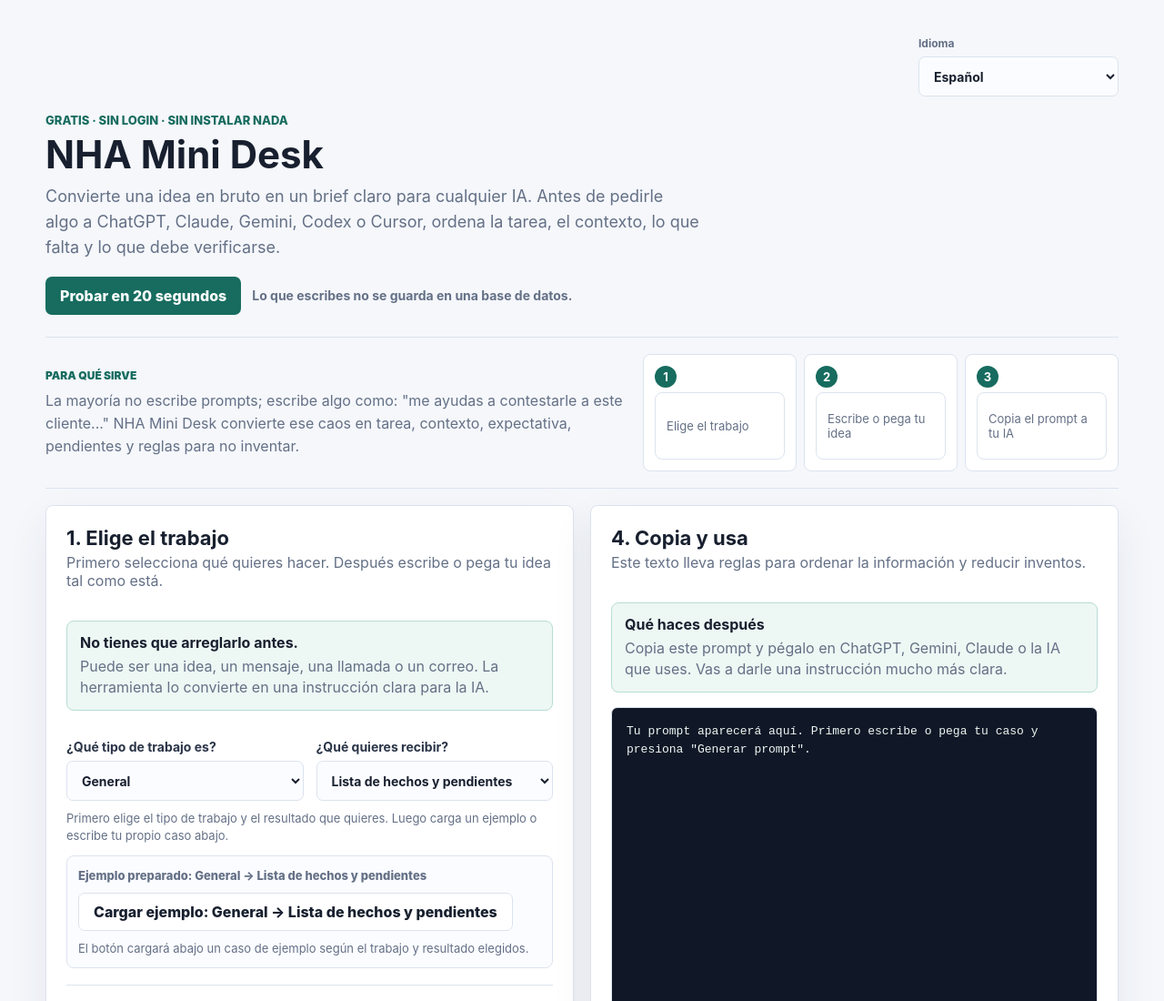
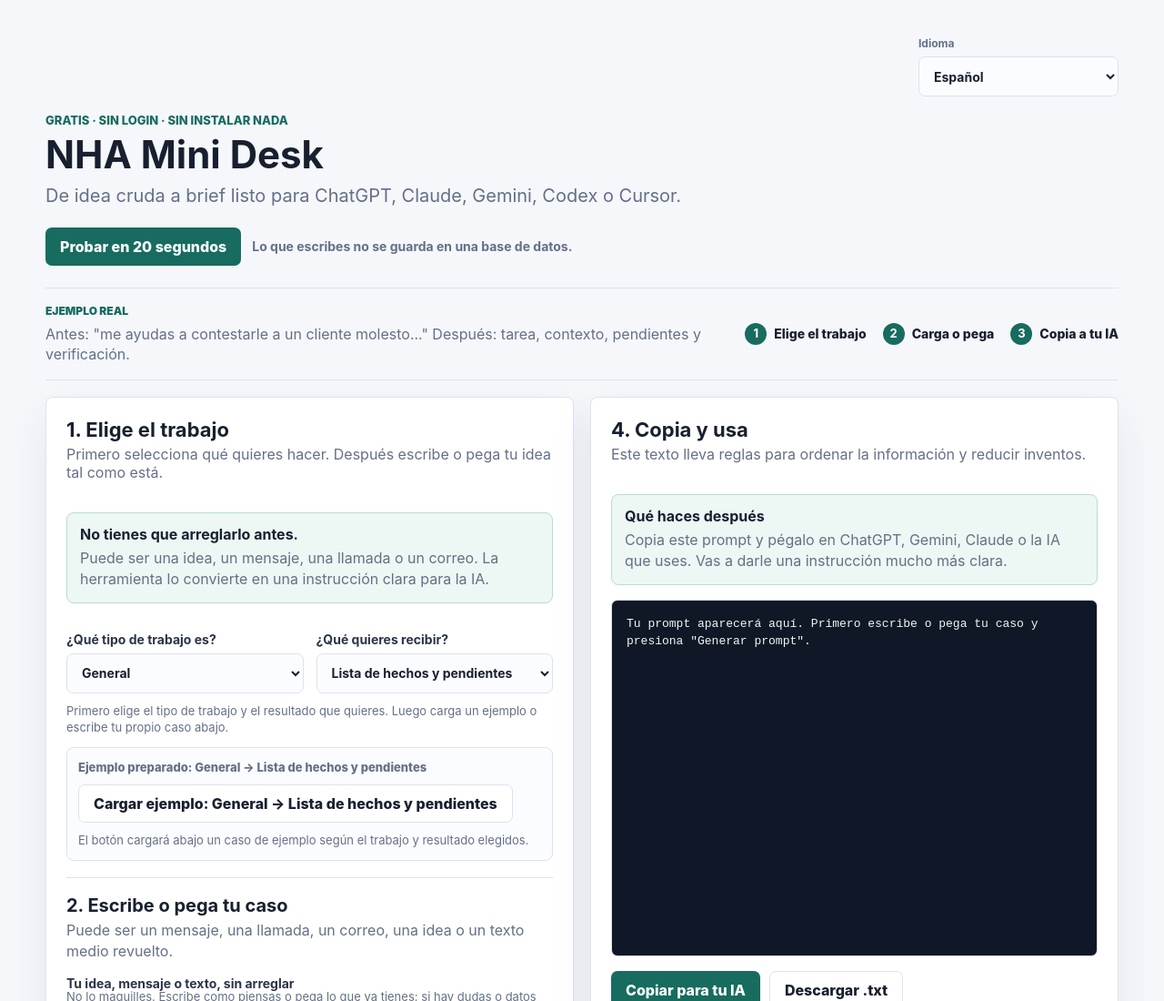
Before and after one commit to albertpikkop/nha-mini-desk, a website: page index.html in a window 1280 px wide. Shown: the top 1100 px of the page at 91% size. Drawn offline with Linux system fonts and the light colour scheme.

Commit message:
Simplify hero and flow copy

```diff
--- a/app.js
+++ b/app.js
@@ -10,14 +10,14 @@ const translations = {
     ui: {
       "language.label": "Idioma",
       "hero.eyebrow": "Gratis · Sin login · Sin instalar nada",
-      "hero.subtitle": "Convierte una idea en bruto en un brief claro para cualquier IA. Antes de pedirle algo a ChatGPT, Claude, Gemini, Codex o Cursor, ordena la tarea, el contexto, lo que falta y lo que debe verificarse.",
+      "hero.subtitle": "De idea cruda a brief listo para ChatGPT, Claude, Gemini, Codex o Cursor.",
       "hero.tryExample": "Probar en 20 segundos",
       "hero.privacy": "Lo que escribes no se guarda en una base de datos.",
-      "why.label": "Para qué sirve",
-      "why.copy": "La mayoría no escribe prompts; escribe algo como: \"me ayudas a contestarle a este cliente...\" NHA Mini Desk convierte ese caos en tarea, contexto, expectativa, pendientes y reglas para no inventar.",
+      "why.label": "Ejemplo real",
+      "why.copy": "Antes: \"me ayudas a contestarle a un cliente molesto...\" Después: tarea, contexto, pendientes y verificación.",
       "steps.one": "Elige el trabajo",
-      "steps.two": "Escribe o pega tu idea",
-      "steps.three": "Copia el prompt a tu IA",
+      "steps.two": "Carga o pega",
+      "steps.three": "Copia a tu IA",
       "input.title": "1. Elige el trabajo",
       "input.subtitle": "Primero selecciona qué quieres hacer. Después escribe o pega tu idea tal como está.",
       "input.explainerTitle": "No tienes que arreglarlo antes.",
@@ -243,14 +243,14 @@ ${getShareUrl()}`
     ui: {
       "language.label": "Language",
       "hero.eyebrow": "Free · No login · No app install",
-      "hero.subtitle": "Turn a rough idea into a clear brief for any AI. Before you ask ChatGPT, Claude, Gemini, Codex, or Cursor to work, organize the task, context, missing information, and verification rules.",
+      "hero.subtitle": "From rough idea to an AI-ready brief for ChatGPT, Claude, Gemini, Codex, or Cursor.",
       "hero.tryExample": "Try in 20 seconds",
       "hero.privacy": "What you write is not saved in a database.",
-      "why.label": "Why this helps",
-      "why.copy": "Most people do not write prompts; they write something like: \"help me reply to this angry customer...\" NHA Mini Desk turns that mess into task, context, expectation, pending items, and rules against guessing.",
+      "why.label": "Real example",
+      "why.copy": "Before: \"help me reply to an angry customer...\" After: task, context, pending items, and verification.",
       "steps.one": "Pick the work",
-      "steps.two": "Write or paste your idea",
-      "steps.three": "Copy it to your AI",
+      "steps.two": "Load or paste",
+      "steps.three": "Copy to AI",
       "input.title": "1. Pick the work",
       "input.subtitle": "First choose the kind of work. Then write or paste your rough ask as it is.",
       "input.explainerTitle": "No need to polish it first.",
@@ -457,14 +457,14 @@ ${getShareUrl()}`
     ui: {
       "language.label": "भाषा",
       "hero.eyebrow": "Free - Login नहीं - App install नहीं",
-      "hero.subtitle": "AI से जो करवाना है, जैसे दिमाग में है वैसे लिखें या paste करें. NHA Mini Desk उसे ChatGPT, Gemini, Claude या जिस AI को आप use करते हैं उसके लिए clear prompt बना देता है.",
+      "hero.subtitle": "Rough idea से ChatGPT, Claude, Gemini, Codex या Cursor के लिए AI-ready brief बनाएं.",
       "hero.tryExample": "20 सेकंड में try करें",
       "hero.privacy": "आप जो लिखते हैं, वह database में save नहीं होता.",
-      "why.label": "यह क्यों काम आता है",
-      "why.copy": "जब हम अधूरी या उलझी हुई बात सीधे AI में डालते हैं, जवाब अच्छा दिख सकता है लेकिन जरूरी चीज छूट सकती है. यह tool भेजने से पहले आपकी बात को shape देता है.",
+      "why.label": "Real example",
+      "why.copy": "पहले: \"angry customer को reply करना है...\" बाद में: task, context, pending items और verification.",
       "steps.one": "काम चुनें",
-      "steps.two": "Rough बात डालें",
-      "steps.three": "Prompt AI में copy करें",
+      "steps.two": "Load या paste",
+      "steps.three": "AI में copy",
       "input.title": "1. काम चुनें",
       "input.subtitle": "पहले काम का type चुनें. फिर अपनी rough बात जैसे है वैसे डाल दें.",
       "input.explainerTitle": "पहले polish करने की जरूरत नहीं.",
@@ -671,14 +671,14 @@ ${getShareUrl()}`
     ui: {
       "language.label": "ਭਾਸ਼ਾ",
       "hero.eyebrow": "Free - Login ਨਹੀਂ - App install ਨਹੀਂ",
-      "hero.subtitle": "AI ਤੋਂ ਜੋ ਕਰਵਾਉਣਾ ਹੈ, ਜਿਵੇਂ ਮਨ ਵਿੱਚ ਹੈ ਉਹ ਲਿਖੋ ਜਾਂ paste ਕਰੋ. NHA Mini Desk ਇਸਨੂੰ ChatGPT, Gemini, Claude ਜਾਂ ਜਿਸ AI ਨੂੰ ਤੁਸੀਂ use ਕਰਦੇ ਹੋ ਉਸ ਲਈ clear prompt ਬਣਾ ਦਿੰਦਾ ਹੈ.",
+      "hero.subtitle": "Rough idea ਤੋਂ ChatGPT, Claude, Gemini, Codex ਜਾਂ Cursor ਲਈ AI-ready brief ਬਣਾਓ.",
       "hero.tryExample": "20 seconds ਵਿੱਚ try ਕਰੋ",
       "hero.privacy": "ਤੁਸੀਂ ਜੋ ਲਿਖਦੇ ਹੋ, ਉਹ database ਵਿੱਚ save ਨਹੀਂ ਹੁੰਦਾ.",
-      "why.label": "ਇਹ ਕਿਉਂ ਕੰਮ ਆਉਂਦਾ ਹੈ",
-      "why.copy": "ਜਦੋਂ ਅਸੀਂ ਅਧੂਰੀ ਜਾਂ ਉਲਝੀ ਗੱਲ ਸਿੱਧੀ AI ਵਿੱਚ ਪਾ ਦਿੰਦੇ ਹਾਂ, answer ਵਧੀਆ ਲੱਗ ਸਕਦਾ ਹੈ ਪਰ ਜ਼ਰੂਰੀ ਗੱਲ miss ਹੋ ਸਕਦੀ ਹੈ. ਇਹ tool ਭੇਜਣ ਤੋਂ ਪਹਿਲਾਂ ਤੁਹਾਡੀ ਗੱਲ ਨੂੰ shape ਦਿੰਦਾ ਹੈ.",
+      "why.label": "Real example",
+      "why.copy": "ਪਹਿਲਾਂ: \"angry customer ਨੂੰ reply ਕਰਨਾ ਹੈ...\" ਬਾਅਦ ਵਿੱਚ: task, context, pending items ਅਤੇ verification.",
       "steps.one": "ਕੰਮ ਚੁਣੋ",
-      "steps.two": "ਆਪਣੀ rough ਗੱਲ ਪਾਓ",
-      "steps.three": "Prompt ਆਪਣੀ AI ਵਿੱਚ copy ਕਰੋ",
+      "steps.two": "Load ਜਾਂ paste",
+      "steps.three": "AI ਵਿੱਚ copy",
       "input.title": "1. ਕੰਮ ਚੁਣੋ",
       "input.subtitle": "ਪਹਿਲਾਂ ਕੰਮ ਦੀ type ਚੁਣੋ. ਫਿਰ ਆਪਣੀ rough ਗੱਲ ਜਿਵੇਂ ਹੈ ਤਿਵੇਂ ਪਾ ਦਿਓ.",
       "input.explainerTitle": "ਪਹਿਲਾਂ polish ਕਰਨ ਦੀ ਲੋੜ ਨਹੀਂ.",
--- a/index.html
+++ b/index.html
@@ -12,7 +12,7 @@
     <meta property="og:url" content="https://www.ashishpunj.com/nha-tce/">
     <meta property="og:image" content="https://www.ashishpunj.com/gallery/og-image.jpg">
     <meta name="twitter:card" content="summary_large_image">
-    <link rel="stylesheet" href="style.css?v=0.1.3-20260506">
+    <link rel="stylesheet" href="style.css?v=0.1.3-hero2-20260506">
   </head>
   <body>
     <main class="app-shell">
@@ -26,7 +26,7 @@
       <header class="hero">
         <p class="eyebrow" data-i18n="hero.eyebrow">Gratis · Sin login · Sin instalar nada</p>
         <h1>NHA Mini Desk</h1>
-        <p class="subtitle" data-i18n="hero.subtitle">Convierte una idea en bruto en un brief claro para cualquier IA. Antes de pedirle algo a ChatGPT, Claude, Gemini, Codex o Cursor, ordena la tarea, el contexto, lo que falta y lo que debe verificarse.</p>
+        <p class="subtitle" data-i18n="hero.subtitle">De idea cruda a brief listo para ChatGPT, Claude, Gemini, Codex o Cursor.</p>
         <div class="hero-actions">
           <button type="button" id="tryExample" data-i18n="hero.tryExample">Probar en 20 segundos</button>
           <span data-i18n="hero.privacy">Lo que escribes no se guarda en una base de datos.</span>
@@ -35,13 +35,13 @@
 
       <section class="why-strip" aria-label="Por qué usar NHA Mini Desk">
         <div>
-          <p class="mini-label" data-i18n="why.label">Para qué sirve</p>
-          <p data-i18n="why.copy">La mayoría no escribe prompts; escribe algo como: "me ayudas a contestarle a este cliente..." NHA Mini Desk convierte ese caos en tarea, contexto, expectativa, pendientes y reglas para no inventar.</p>
+          <p class="mini-label" data-i18n="why.label">Ejemplo real</p>
+          <p data-i18n="why.copy">Antes: "me ayudas a contestarle a un cliente molesto..." Después: tarea, contexto, pendientes y verificación.</p>
         </div>
         <div class="quick-steps" aria-label="Pasos rápidos">
           <span><strong>1</strong> <span data-i18n="steps.one">Elige el trabajo</span></span>
-          <span><strong>2</strong> <span data-i18n="steps.two">Escribe tu idea</span></span>
-          <span><strong>3</strong> <span data-i18n="steps.three">Copia el prompt a tu IA</span></span>
+          <span><strong>2</strong> <span data-i18n="steps.two">Carga o pega</span></span>
+          <span><strong>3</strong> <span data-i18n="steps.three">Copia a tu IA</span></span>
         </div>
       </section>
 
@@ -153,6 +153,6 @@
       </footer>
     </main>
 
-    <script src="app.js?v=0.1.3-selectioncopy-20260506"></script>
+    <script src="app.js?v=0.1.3-hero2-20260506"></script>
   </body>
 </html>
--- a/style.css
+++ b/style.css
@@ -79,10 +79,10 @@ h1 {
 }
 
 .subtitle {
-  max-width: 720px;
+  max-width: 760px;
   color: var(--muted);
-  font-size: 18px;
-  line-height: 1.55;
+  font-size: 20px;
+  line-height: 1.38;
 }
 
 .hero-actions {
@@ -101,11 +101,11 @@ h1 {
 
 .why-strip {
   display: grid;
-  grid-template-columns: minmax(0, 1.1fr) minmax(360px, 0.9fr);
-  gap: 18px;
+  grid-template-columns: minmax(0, 1fr) auto;
+  gap: 28px;
   align-items: center;
   margin-bottom: 18px;
-  padding: 18px 0;
+  padding: 16px 0;
   border-top: 1px solid var(--line);
   border-bottom: 1px solid var(--line);
 }
@@ -113,7 +113,7 @@ h1 {
 .why-strip p {
   margin-bottom: 0;
   color: var(--muted);
-  line-height: 1.55;
+  line-height: 1.42;
 }
 
 .mini-label {
@@ -126,23 +126,25 @@ h1 {
 }
 
 .quick-steps {
-  display: grid;
-  grid-template-columns: repeat(3, minmax(0, 1fr));
-  gap: 8px;
+  display: flex;
+  justify-content: flex-end;
+  gap: 18px;
+  white-space: nowrap;
 }
 
 .quick-steps span {
-  min-height: 74px;
-  display: grid;
-  align-content: center;
-  gap: 5px;
-  border: 1px solid var(--line);
-  border-radius: 8px;
-  padding: 12px;
-  background: #ffffff;
-  color: var(--muted);
-  font-size: 13px;
-  line-height: 1.25;
+  min-height: 0;
+  display: inline-flex;
+  align-items: center;
+  gap: 8px;
+  border: 0;
+  border-radius: 0;
+  padding: 0;
+  background: transparent;
+  color: var(--ink);
+  font-size: 14px;
+  font-weight: 800;
+  line-height: 1.2;
 }
 
 .quick-steps strong {
@@ -550,4 +552,10 @@ pre {
   .info-section {
     min-height: auto;
   }
+
+  .quick-steps {
+    justify-content: flex-start;
+    flex-wrap: wrap;
+    white-space: normal;
+  }
 }
```
Also changed, not shown: info.html (+2 -2 lines).
